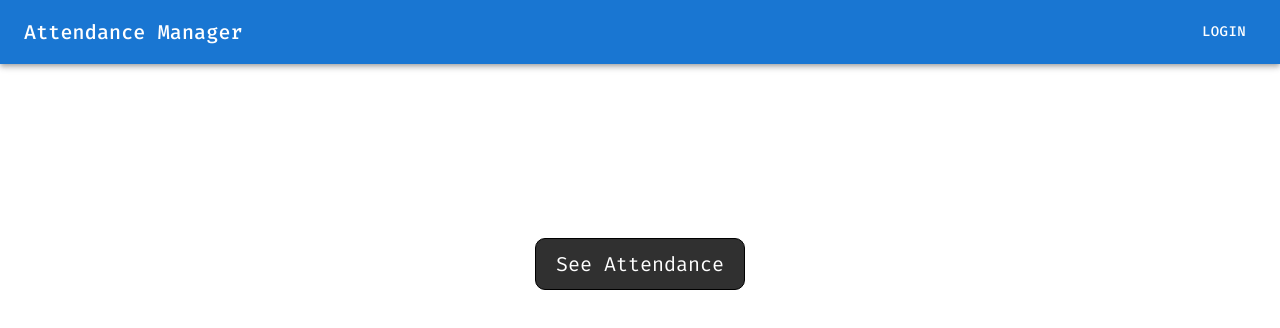
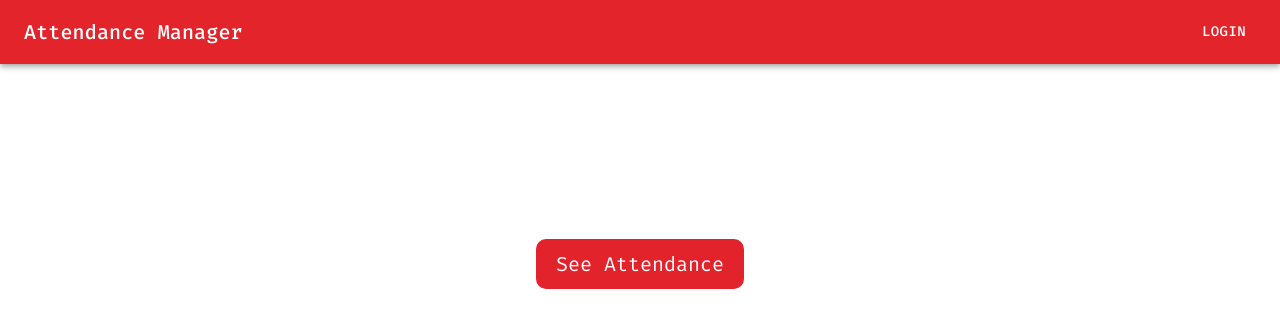
Before and after one commit to vanamuthuV/My-Attendence, a React (Vite) app in the folder client/: page / in a window 1280 px wide. Shown: the top 328 px of the page. Built offline with nearby package versions, Linux system fonts and the light colour scheme.

Commit message:
Upadartes

```diff
--- a/client/package.json
+++ b/client/package.json
@@ -13,7 +13,7 @@
     "@emotion/react": "^11.11.3",
     "@emotion/styled": "^11.11.0",
     "@mui/icons-material": "^5.15.4",
-    "@mui/material": "^5.15.4",
+    "@mui/material": "^5.15.11",
     "@mui/styled-engine-sc": "^6.0.0-alpha.12",
     "axios": "^1.6.5",
     "date-fns": "^3.2.0",
--- a/client/src/Body/Body.css
+++ b/client/src/Body/Body.css
@@ -37,6 +37,11 @@
   font-family: "Fira Code";
 }
 
+.lists:hover {
+  border: 1px solid #e3232b;
+  background-color: white;
+}
+
 .Gb {
   padding: 5px 10px;
   font-family: "Fira Code";
@@ -71,10 +76,10 @@
 
 .inL {
   width: 300px;
-  padding: 6px 16px;
+  padding: 10px 16px;
   border: 2px solid black;
   border-radius: 10px;
-  font-size: 16px;
+  font-size: 18px;
   margin-top: 20px;
   margin-right: 10px;
   margin-left: 10px;
--- a/client/src/Body/Body.jsx
+++ b/client/src/Body/Body.jsx
@@ -8,6 +8,9 @@ import userAuth from "../../context/context";
 import { useNavigate, redirect } from "react-router-dom";
 import SearchIcon from "@mui/icons-material/Search";
 import "./Body.css";
+import Button from "@mui/material/Button";
+import Snackbar from "@mui/material/Snackbar";
+import Alert from "@mui/material/Alert";
 
 const Points = ["Get Student List"];
 
@@ -42,9 +45,8 @@ export const Body = () => {
                   padding: "10px 20px",
                   cursor: "pointer",
                   fontSize: "20px",
-                  fontFamily: "Fira Code",
-                  backgroundColor: "#303030",
-                  border: "1px solid black",
+                  backgroundColor: "#E3232B",
+                  border: "none",
                   color: "white",
                   borderRadius: "10px",
                 }}
@@ -73,8 +75,8 @@ export const Body = () => {
                 cursor: "pointer",
                 fontSize: "20px",
                 fontFamily: "Fira Code",
-                backgroundColor: "#303030",
-                border: "1px solid black",
+                backgroundColor: "#E3232B",
+                border: "none",
                 color: "white",
                 margin: "15px 0px",
                 borderRadius: "10px",
@@ -92,8 +94,8 @@ export const Body = () => {
                 cursor: "pointer",
                 fontSize: "20px",
                 fontFamily: "Fira Code",
-                backgroundColor: "#303030",
-                border: "1px solid black",
+                backgroundColor: "#E3232B",
+                border: "none",
                 color: "white",
                 margin: "15px 0px",
                 borderRadius: "10px",
@@ -111,8 +113,8 @@ export const Body = () => {
                 cursor: "pointer",
                 fontSize: "20px",
                 fontFamily: "Fira Code",
-                backgroundColor: "#303030",
-                border: "1px solid black",
+                backgroundColor: "#E3232B",
+                border: "none",
                 color: "white",
                 margin: "15px 0px",
                 borderRadius: "10px",
@@ -728,9 +730,9 @@ export const TakeAttendance = () => {
   const Style = {
     padding: "10px 30px",
     color: "white",
-    backgroundColor: "#303030",
+    backgroundColor: "#E3232B",
     fontFamily: "Fira Code",
-    border: "2px solid #504747",
+    border: "none",
     borderRadius: "10px",
     cursor: "pointer",
     margin: "15px 10px",
--- a/client/src/Header/Header.jsx
+++ b/client/src/Header/Header.jsx
@@ -10,17 +10,16 @@ import { Link } from "react-router-dom";
 import userAuth from "../../context/context";
 
 export const ButtonAppBar = () => {
-
-  const {user, setUser} = React.useContext(userAuth)
+  const { user, setUser } = React.useContext(userAuth);
   console.log(user);
 
   const LogoutHandler = () => {
-    setUser({})
-  }
+    setUser({});
+  };
 
   return (
     <Box sx={{ flexGrow: 1 }}>
-      <AppBar position="static">
+      <AppBar sx={{ backgroundColor: "#E3242B" }} position="static">
         <Toolbar
           sx={{
             display: "flex",
@@ -49,8 +48,14 @@ export const ButtonAppBar = () => {
               </Button>
             </Link>
           ) : (
-              <div style={{
-                display: "flex", flexDirection: "row", alignItems: "center", justifyContent : "center"}}>
+            <div
+              style={{
+                display: "flex",
+                flexDirection: "row",
+                alignItems: "center",
+                justifyContent: "center",
+              }}
+            >
               <Button
                 color="inherit"
                 sx={{ fontFamily: "Fira Code", color: "white" }}
@@ -59,8 +64,8 @@ export const ButtonAppBar = () => {
               </Button>
               <Button
                 color="inherit"
-                  sx={{ fontFamily: "Fira Code", color: "white" }}
-                  onClick={LogoutHandler}
+                sx={{ fontFamily: "Fira Code", color: "white" }}
+                onClick={LogoutHandler}
               >
                 Logout
               </Button>
```
Also changed, not shown: 1 other file (tests, documents, lock files or other folders).
